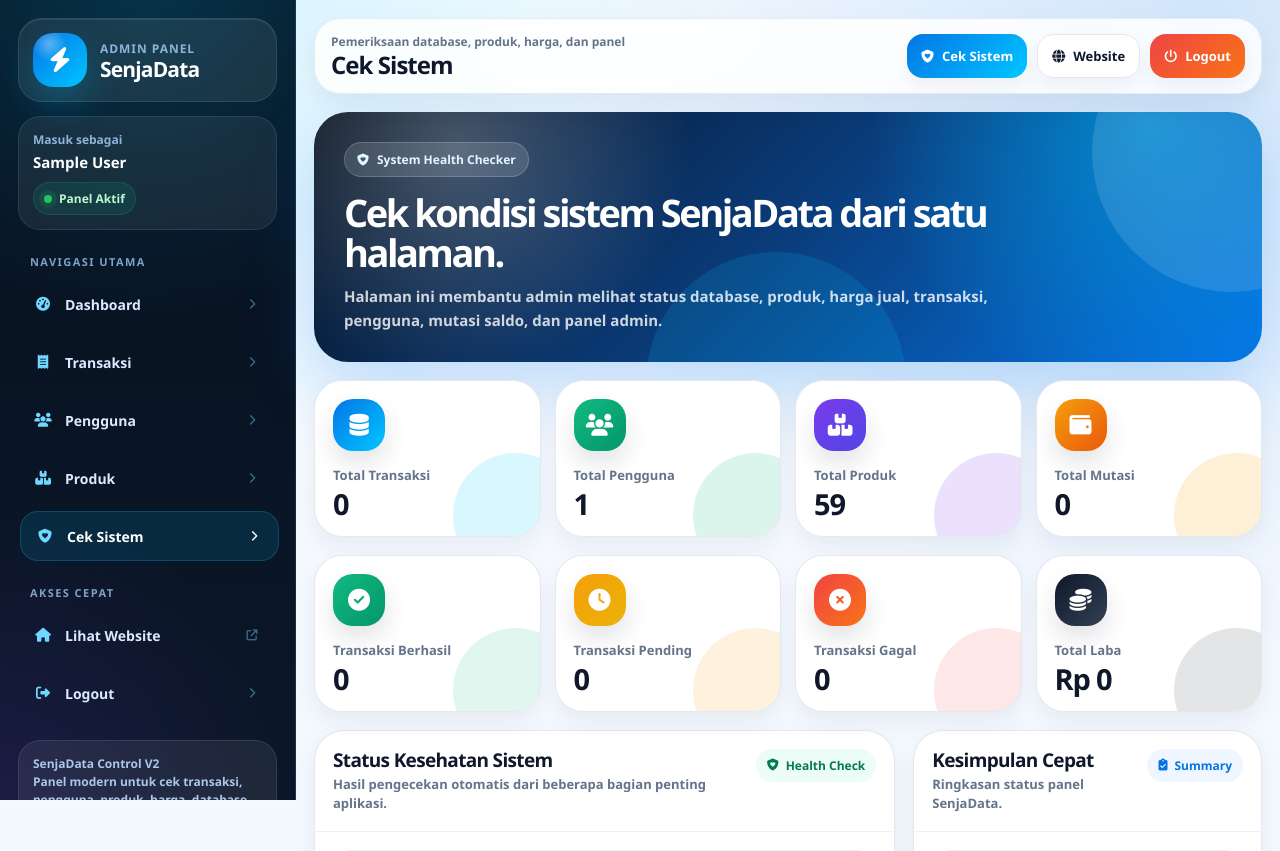
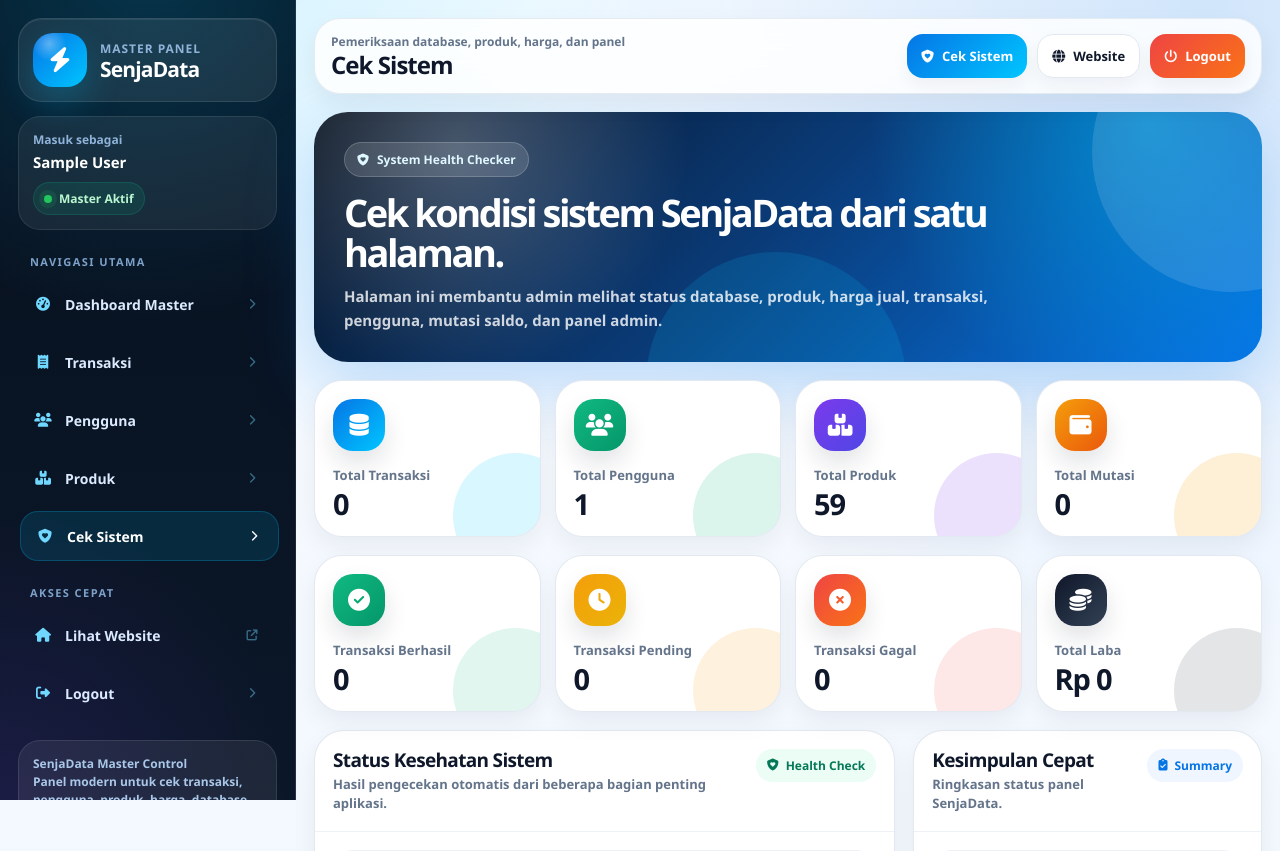
Before and after one commit to simanjuntakanggi381-alt/Pulsa-Ultra, a Flask app: page /admin/system in a window 1280 px wide. Shown: the top 851 px of the page. Run offline with Flask 3, Linux system fonts and the light colour scheme; the visitor is signed in with stand-in values (Sample User, id 1); data comes from the database, SQL or seed files in the repository; data that the repository does not hold is empty.

Commit message:
pisahkan dashboard master dan admin

```diff
--- a/app.py
+++ b/app.py
@@ -84,6 +84,10 @@ def user_admin():
     return session.get("peran") == "admin"
 
 
+def user_master():
+    return user_admin() and session.get("level_admin") == "master"
+
+
 def ambil_pengguna_login():
     if not user_sedang_login():
         return None
@@ -107,7 +111,17 @@ def wajib_admin(f):
     def wrapper(*args, **kwargs):
         if not user_sedang_login() or not user_admin():
             flash("⚠️ Silakan masuk sebagai admin terlebih dahulu.", "warning")
-            return redirect(url_for("admin_login"))
+            return redirect(url_for("login"))
+        return f(*args, **kwargs)
+    return wrapper
+
+
+def wajib_master(f):
+    @wraps(f)
+    def wrapper(*args, **kwargs):
+        if not user_sedang_login() or not user_master():
+            flash("Akses khusus akun Master.", "warning")
+            return redirect(url_for("login"))
         return f(*args, **kwargs)
     return wrapper
 
@@ -330,52 +344,42 @@ def cek_kesehatan_sistem():
 @app.route("/panel")
 @app.route("/admin-panel")
 def admin_index():
+    if user_master():
+        return redirect(url_for("master_dashboard"))
     if user_sedang_login() and user_admin():
         return redirect(url_for("admin_dashboard"))
 
-    return redirect(url_for("admin_login"))
+    return redirect(url_for("login"))
 
 
 @app.route("/admin/login", methods=["GET", "POST"])
 @app.route("/admin-login", methods=["GET", "POST"])
 @app.route("/panel/login", methods=["GET", "POST"])
 def admin_login():
-    if user_sedang_login() and user_admin():
-        return redirect(url_for("admin_dashboard"))
-
-    if request.method == "POST":
-        username = (
-            request.form.get("username")
-            or request.form.get("identitas")
-            or request.form.get("email")
-            or request.form.get("admin_username")
-            or ""
-        ).strip()
-
-        password = (
-            request.form.get("password")
-            or request.form.get("kata_sandi")
-            or request.form.get("admin_password")
-            or ""
-        ).strip()
-
-        akun_admin = validasi_login_admin(username, password)
-        if akun_admin:
-            masuk_sebagai_admin(akun_admin)
-
-            flash("✅ Berhasil masuk ke panel admin.", "success")
-            return redirect(url_for("admin_dashboard"))
-
-        flash("❌ Username atau password admin salah.", "danger")
-        return redirect(url_for("admin_login"))
-
-    return render_template("admin_login.html")
+    flash("Login panel sekarang melalui halaman login aplikasi.", "info")
+    return redirect(url_for("login"))
+
+
+@app.route("/master")
+@app.route("/master/dashboard")
+@wajib_master
+def master_dashboard():
+    return render_template(
+        "master_dashboard.html",
+        statistik=hitung_statistik_admin(),
+        cek_sistem=cek_kesehatan_sistem(),
+        transaksi_terbaru=Transaksi.query.order_by(Transaksi.waktu.desc()).limit(5).all(),
+        format_uang=format_uang
+    )
 
 
 @app.route("/admin/dashboard")
 @app.route("/panel/dashboard")
 @wajib_admin
 def admin_dashboard():
+    if user_master():
+        return redirect(url_for("master_dashboard"))
+
     statistik = hitung_statistik_admin()
     cek_sistem = cek_kesehatan_sistem()
 
@@ -558,8 +562,8 @@ def admin_cek_sistem():
 @wajib_admin
 def admin_logout():
     session.clear()
-    flash("✅ Berhasil keluar dari panel admin.", "success")
-    return redirect(url_for("admin_login"))
+    flash("Berhasil keluar dari panel. Silakan login kembali.", "success")
+    return redirect(url_for("login"))
 
 
 # =========================================================
@@ -1717,6 +1721,8 @@ def daftar():
 @app.route("/login", methods=["GET", "POST"])
 def login():
     if "sudah_login" in session:
+        if user_master():
+            return redirect(url_for("master_dashboard"))
         if user_admin():
             return redirect(url_for("admin_dashboard"))
         return redirect(url_for("dashboard"))
@@ -1728,7 +1734,10 @@ def login():
         akun_admin = validasi_login_admin(identitas, kata_sandi)
         if akun_admin:
             masuk_sebagai_admin(akun_admin)
-            flash("✅ Berhasil masuk sebagai Admin.", "success")
+            if akun_admin["level"] == "master":
+                flash("Berhasil masuk sebagai Master.", "success")
+                return redirect(url_for("master_dashboard"))
+            flash("Berhasil masuk sebagai Admin.", "success")
             return redirect(url_for("admin_dashboard"))
 
         pengguna = Pengguna.query.filter(
--- a/templates/admin_base.html
+++ b/templates/admin_base.html
@@ -993,7 +993,7 @@
             </div>
 
             <div>
-                <small>Admin Panel</small>
+                <small>{% if session.get("level_admin") == "master" %}Master Panel{% else %}Admin Panel{% endif %}</small>
                 <strong>SenjaData</strong>
             </div>
         </div>
@@ -1001,16 +1001,16 @@
         <div class="admin-mini">
             <span>Masuk sebagai</span>
             <strong>{{ session.get("nama", "Admin") }}</strong>
-            <div class="online-dot">Panel Aktif</div>
+            <div class="online-dot">{% if session.get("level_admin") == "master" %}Master Aktif{% else %}Panel Aktif{% endif %}</div>
         </div>
 
         <div class="side-section-title">Navigasi Utama</div>
 
         <nav class="side-menu">
-            <a class="side-link {% if request.endpoint == 'admin_dashboard' %}active{% endif %}" href="{{ url_for('admin_dashboard') }}">
+            <a class="side-link {% if request.endpoint in ['admin_dashboard', 'master_dashboard'] %}active{% endif %}" href="{{ url_for('master_dashboard') if session.get('level_admin') == 'master' else url_for('admin_dashboard') }}">
                 <span class="side-left">
                     <i class="fa-solid fa-gauge-high"></i>
-                    Dashboard
+                    {% if session.get("level_admin") == "master" %}Dashboard Master{% else %}Dashboard{% endif %}
                 </span>
                 <i class="fa-solid fa-chevron-right side-arrow"></i>
             </a>
@@ -1069,7 +1069,7 @@
         </nav>
 
         <div class="side-footer">
-            <b>SenjaData Control V2</b><br>
+            <b>{% if session.get("level_admin") == "master" %}SenjaData Master Control{% else %}SenjaData Control V2{% endif %}</b><br>
             Panel modern untuk cek transaksi, pengguna, produk, harga, database, dan kesehatan sistem.
         </div>
     </aside>
--- a/templates/cs_login.html
+++ b/templates/cs_login.html
@@ -482,7 +482,7 @@
                 Website
             </a>
 
-            <a href="{{ url_for('admin_login') }}">
+            <a href="{{ url_for('login') }}">
                 <i class="fa-solid fa-user-shield"></i>
                 Admin
             </a>
```
Also changed, not shown: templates/master_dashboard.html (added, +59 -0 lines).
